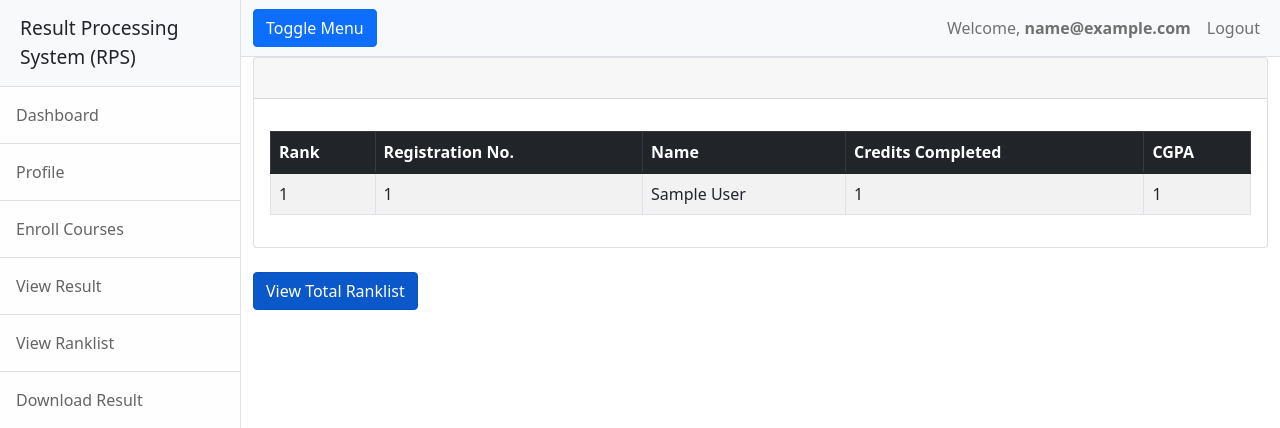
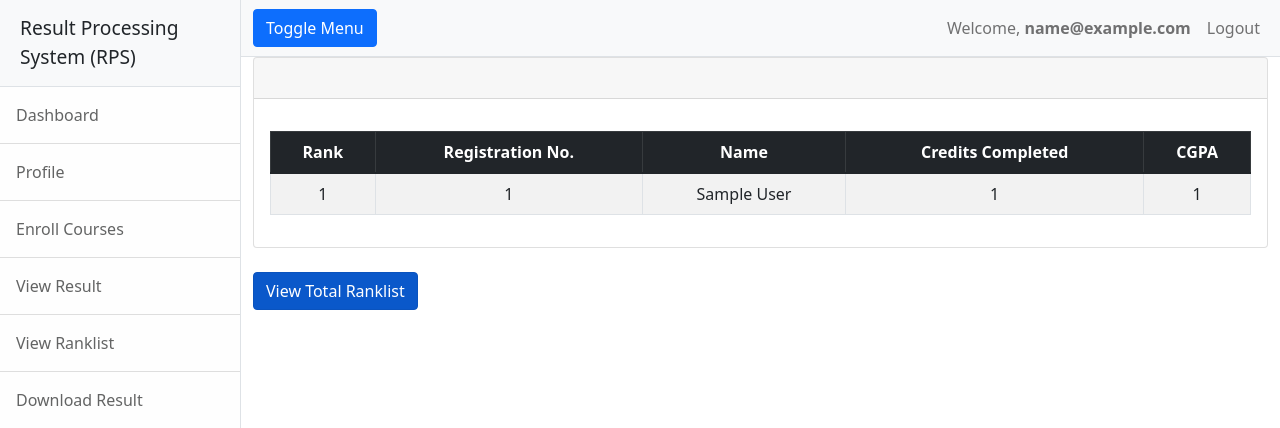
Before and after one commit to bracealround/Result_Processing_System_RPS, a Django app: page /studnets/ranklist/ in a window 1280 px wide. Shown: the top 428 px of the page. Run offline with Django 3.2, Linux system fonts and the light colour scheme; a user stored in the database is signed in; tables that the repository leaves empty hold one stand-in row (values such as "Sample post"); some libraries are stand-ins or nearby versions.

Commit message:
Fixed ranklist and enrollment pages

```diff
--- a/rps/templates/rps/ranklist.html
+++ b/rps/templates/rps/ranklist.html
@@ -9,14 +9,14 @@
     </div>
     <div class="card-body mt-3">
         {% if assignment == "N/A" %}
-        <table class="table table-bordered table-striped" id="datatablesSimple">
+        <table class="table table-bordered table-striped text-center" id="datatablesSimple">
             <thead class="table-dark">
                 <tr>
-                    <th>Rank</th>
-                    <th>Registration No.</th>
-                    <th>Name</th>
-                    <th>Credits Completed</th>
-                    <th>CGPA</th>
+                    <th class="text-center">Rank</th>
+                    <th class="text-center">Registration No.</th>
+                    <th class="text-center">Name</th>
+                    <th class="text-center">Credits Completed</th>
+                    <th class="text-center">CGPA</th>
                 </tr>
             </thead>
 
@@ -35,15 +35,15 @@
         </table>
         {% else %}
         <h4>Rank list for the course: {{assignment.course}}, taken by {{assignment.teacher}} in {{assignment.year}}</h4>
-        <table class="table table-bordered table-striped" id="datatablesSimple">
+        <table class="table table-bordered table-striped text-center" id="datatablesSimple">
             <thead class="table-dark">
                 <tr>
-                    <th>Rank</th>
-                    <th>Registration No.</th>
-                    <th>Name</th>
-                    <th>Final Mark</th>
-                    <th>GPA</th>
-                    <th>Grade</th>
+                    <th class="text-center">Rank</th>
+                    <th class="text-center">Registration No.</th>
+                    <th class="text-center">Name</th>
+                    <th class="text-center">Final Mark</th>
+                    <th class="text-center">GPA</th>
+                    <th class="text-center">Grade</th>
                 </tr>
             </thead>
 
--- a/rps/views.py
+++ b/rps/views.py
@@ -49,7 +49,6 @@ class GeneratePdf_view(View):
             total_credits = query_set.aggregate(
                 Sum("enrollment__course__course__credit_no")
             )["enrollment__course__course__credit_no__sum"]
-
             marks = list(query_set)
 
             sum = Decimal("0.0")
@@ -71,7 +70,6 @@ class GeneratePdf_view(View):
             "registration_no": registration_no,
             "department": department,
             "session": session,
-            "total_credits_completed": total_credits
         }
         # d = {str(index): str(value) for index, value in enumerate(list(query_set))}
 
@@ -224,7 +222,12 @@ def enrollment_view(request):
     )
 
     total_courses = query_set.count()
-    total_courses_enrolled = Enrollment.objects.filter(student=student).count()
+    total_courses_enrolled = query_set.filter(
+        has_enrolled=True, is_approved=True
+    ).count()
+    total_courses_pending = query_set.filter(
+        has_enrolled=True, is_approved=False
+    ).count()
 
     return render(
         request,
@@ -232,7 +235,8 @@ def enrollment_view(request):
         {
             "courses": list(query_set),
             "total_available_courses": total_courses,
-            "courses_enrolled": total_courses_enrolled,
+            "total_courses_enrolled": total_courses_enrolled,
+            "total_courses_pending": total_courses_pending,
         },
     )
 
```
Also changed, not shown: rps/templates/rps/enrollment.html (+13 -4 lines).
